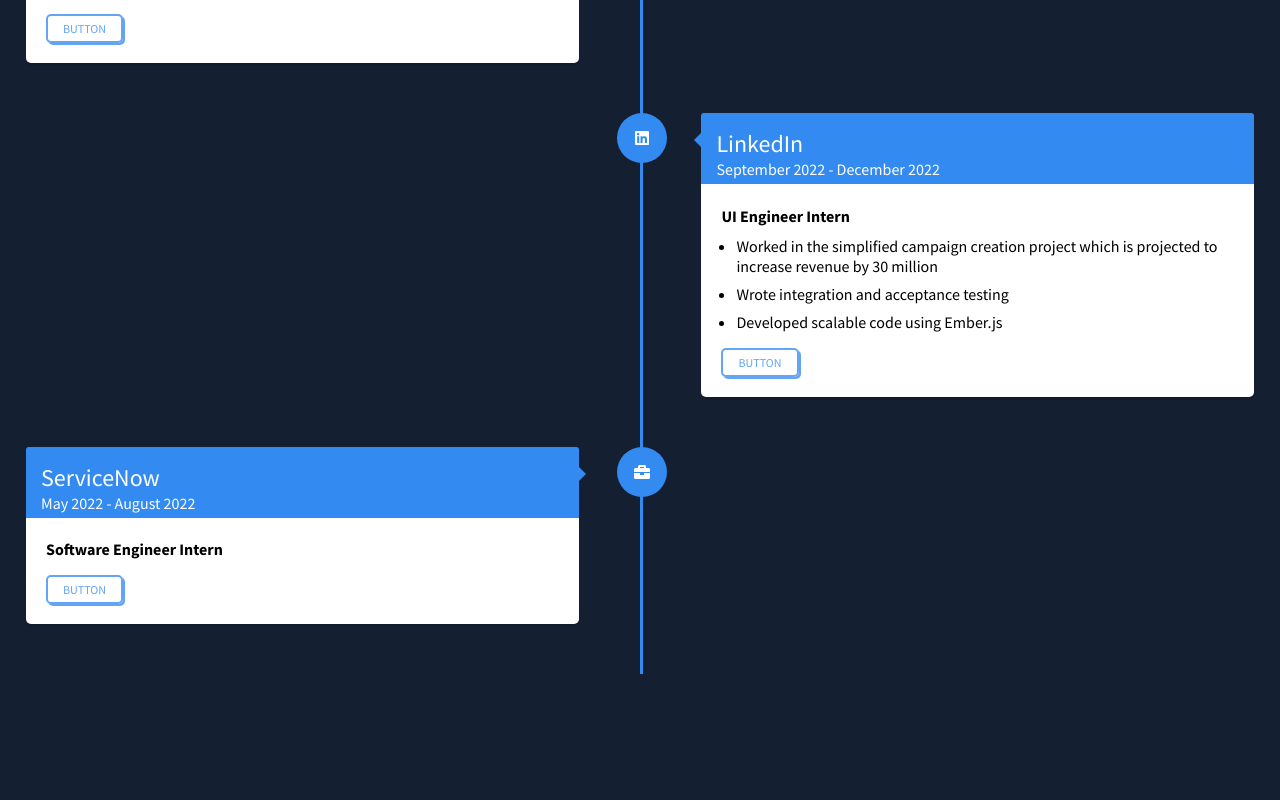
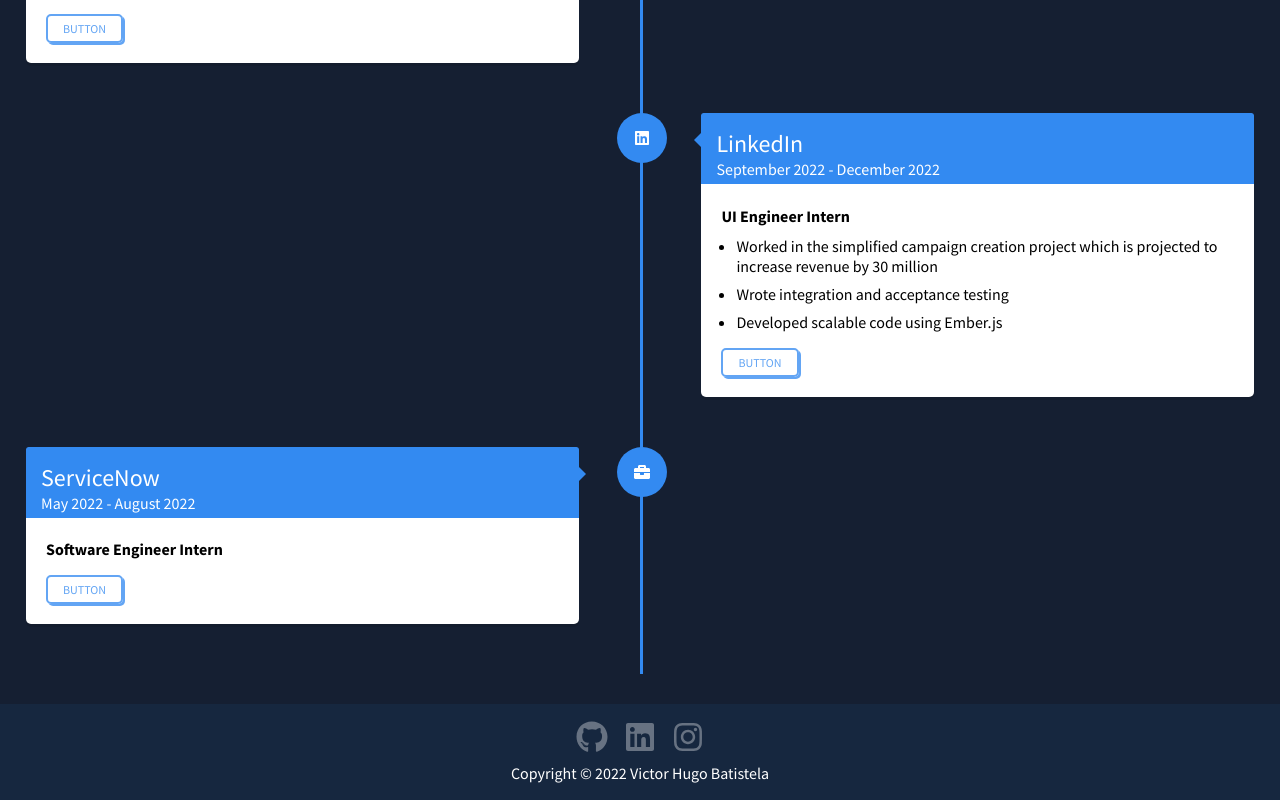
Before and after one commit to bavichugo/bavichugo-website, a React (Create React App) app: page /experience in a window 1280 px wide. Shown: the part 238-1038 px from the top of the page. Before the commit the page ends 912 px from the top, so only its background shows below. Built offline with nearby package versions, Linux system fonts and the light colour scheme.

Commit message:
Add footer

```diff
--- a/src/App.js
+++ b/src/App.js
@@ -1,3 +1,4 @@
+import "./App.scss";
 import { Routes, Route } from "react-router-dom";
 import Activities from "./pages/Activities.js";
 import Contact from "./pages/Contact.js";
@@ -6,11 +7,12 @@
 import Home from "./pages/Home.js";
 import NavBar from "./components/layout/NavBar.js";
 import MainCenteredLayout from "./components/layout/MainCenteredLayout.js";
-import "./App.scss";
+import Footer from "./components/layout/Footer";
 
 const App = () => {
   return (
     <div className="app">
+      <div className="app__inner-container">
       <NavBar />
       <MainCenteredLayout>
         <Routes>
@@ -21,6 +23,8 @@
           <Route path="/experience" element={<Experience />} />
         </Routes>
       </MainCenteredLayout>
+      </div>
+      <Footer />
     </div>
   );
 };
--- a/src/App.scss
+++ b/src/App.scss
@@ -1,4 +1,8 @@
-.app {
-  height: 100%;
-  width: 100%;
+.app, .app__inner-container {
+  position: relative;
+  min-height: 100vh;
 }
+
+.app__inner-container {
+  padding-bottom: 6rem; // Footer height
+}
--- a/src/components/layout/Footer.js
+++ b/src/components/layout/Footer.js
@@ -1,5 +1,40 @@
+import "./Footer.scss";
+import { FaGithub, FaLinkedin, FaInstagram } from "react-icons/fa";
+import { IconContext } from "react-icons";
+
 const Footer = () => {
-  return <div></div>
-}
+  const icons = [
+    { link: "https://github.com/bavichugo", component: <FaGithub /> },
+    {
+      link: "https://www.linkedin.com/in/vhbatistela/",
+      component: <FaLinkedin />,
+    },
+    {
+      link: "https://www.instagram.com/victorbatistela/",
+      component: <FaInstagram />,
+    },
+  ];
+
+  return (
+    <footer className="footer__container">
+      <div className="footer__icons">
+        <ul>
+          {icons.map((icon) => (
+            <li>
+              <IconContext.Provider
+                value={{ className: "footer__icon" }}
+              >
+                <a href={icon.link} target="_blank">
+                  {icon.component}
+                </a>
+              </IconContext.Provider>
+            </li>
+          ))}
+        </ul>
+      </div>
+      <p>Copyright © 2022 Victor Hugo Batistela</p>
+    </footer>
+  );
+};
 
 export default Footer;
--- a/src/components/layout/Footer.scss
+++ b/src/components/layout/Footer.scss
@@ -0,0 +1,39 @@
+@import "../../constants.scss";
+
+.footer__container {
+  position: absolute;
+  bottom: 0;
+  width: 100%;
+  height: 6rem;
+  margin-top: 2rem;
+  display: flex;
+  flex-direction: column;
+  justify-content: center;
+  align-items: center;
+  background-color: $blue-item;
+
+  p {
+    margin: 0;
+    margin-top: 0.4rem;
+  }
+}
+
+.footer__icon {
+  color: rgba(255, 255, 255, 0.35);
+  font-size: 2rem;
+
+  &:hover {
+    cursor: pointer;
+    color: $blue-light;
+  }
+}
+
+.footer__icons {
+  ul {
+    display: flex;
+    padding: 0;
+    margin: 0;
+    column-gap: 1rem;
+    list-style: none;
+  }
+}
```
